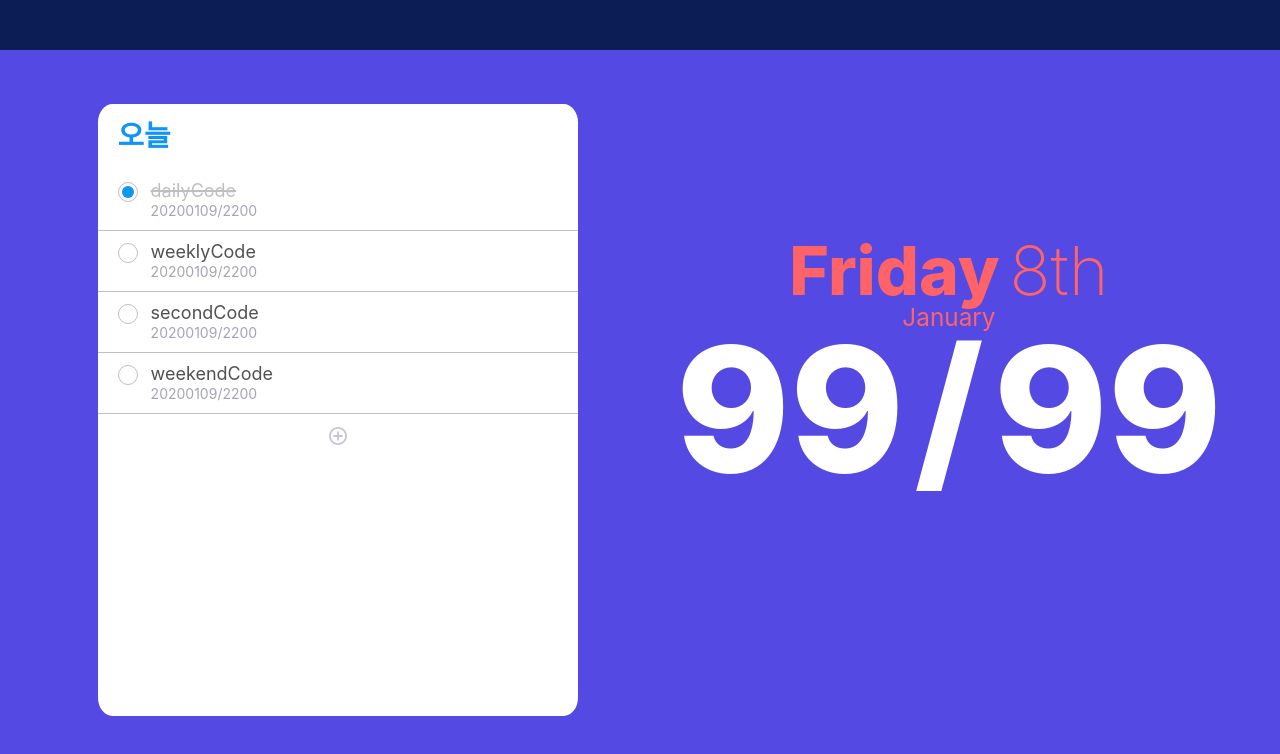
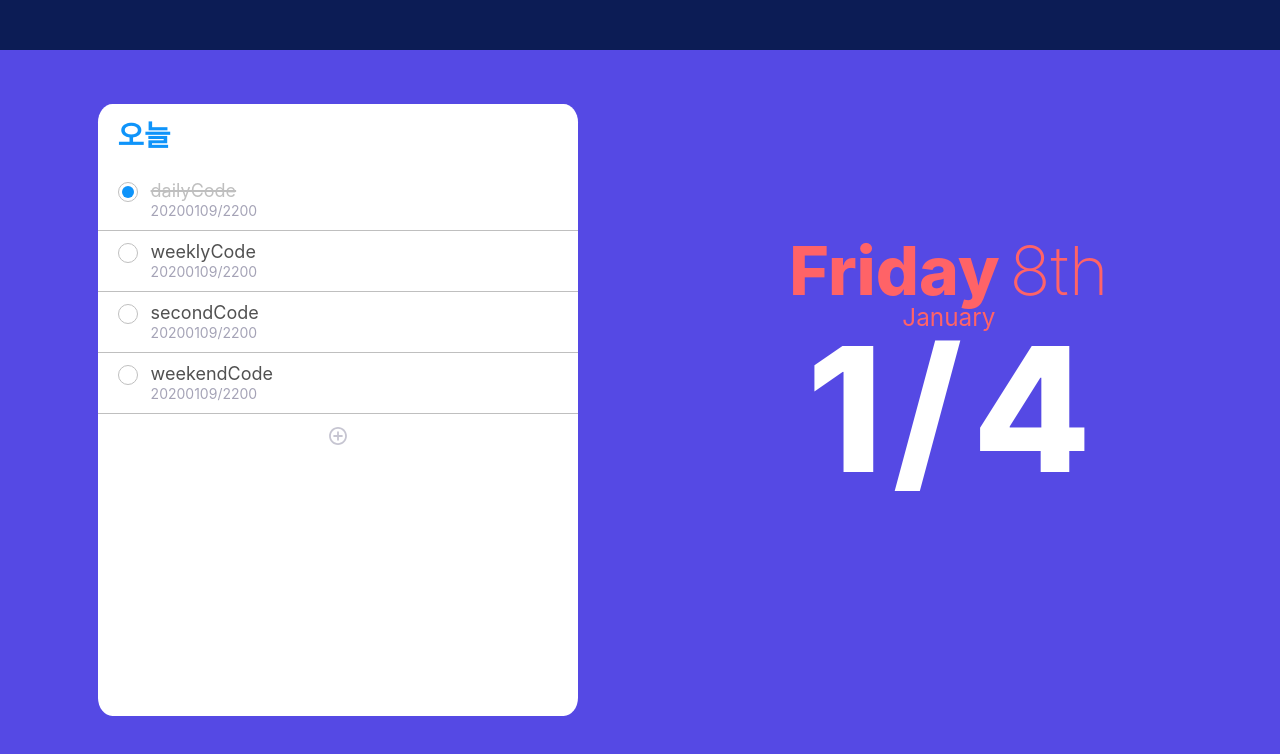
Before and after one commit to Kwon770/look-at-my-todo-web, a React (Create React App) app: page /#/ in a window 1280 px wide. Shown: the top 754 px of the page. Built offline with nearby package versions, Linux system fonts and the light colour scheme.

Commit message:
feat: Add parsing feature to todoCounter

```diff
--- a/src/components/TodoCounter.js
+++ b/src/components/TodoCounter.js
@@ -1,7 +1,7 @@
 import React from "react";
 import styled from "styled-components";
 
-const TodoCounter = () => {
+const TodoCounter = ({ todoCount, doneTodoCount }) => {
   return (
     <ProgressWrapper>
       <DateWrapper>
@@ -11,9 +11,9 @@ const TodoCounter = () => {
         </AlignWrapper>
         <Month>January</Month>
       </DateWrapper>
-      <Figure>99</Figure>
+      <Figure>{doneTodoCount}</Figure>
       <FigureSymbol>/</FigureSymbol>
-      <Figure>99</Figure>
+      <Figure>{todoCount}</Figure>
     </ProgressWrapper>
   );
 };
--- a/src/routes/Home.js
+++ b/src/routes/Home.js
@@ -1,4 +1,4 @@
-import React, { useState } from "react";
+import React, { useState, useEffect } from "react";
 import styled from "styled-components";
 import TodoFactory from "components/TodoFactory";
 import TodoCounter from "components/TodoCounter";
@@ -59,13 +59,33 @@ const tmpTodo = [
 const Home = () => {
   const [todoList, SetTodoList] = useState(tmpTodo);
   const [isTodoClicked, setIsTodoClicked] = useState(false);
+  const [todoCount, setTodoCount] = useState(0);
+  const [doneTodoCount, setDoneTodoCount] = useState(0);
+
+  useEffect(() => {
+    onIsDoneChanged();
+  }, []);
+
+  const onIsDoneChanged = () => {
+    setTodoCount(todoList.length);
+
+    let doneTodoCount = 0;
+    todoList.map((todo) => {
+      if (todo.isDone === "true") doneTodoCount++;
+    });
+    setDoneTodoCount(doneTodoCount);
+  };
   return (
     <>
       <Header></Header>
       <Page>
-        <TodoFactory todoList={todoList} />
+        <TodoFactory todoList={todoList} onIsDoneChanged={onIsDoneChanged} />
         <RightColumnWrapper>
-          {isTodoClicked ? <TodoMenu /> : <TodoCounter />}
+          {isTodoClicked ? (
+            <TodoMenu />
+          ) : (
+            <TodoCounter todoCount={todoCount} doneTodoCount={doneTodoCount} />
+          )}
         </RightColumnWrapper>
       </Page>
     </>
```
Also changed, not shown: 1 other file (tests, documents, lock files or other folders).
